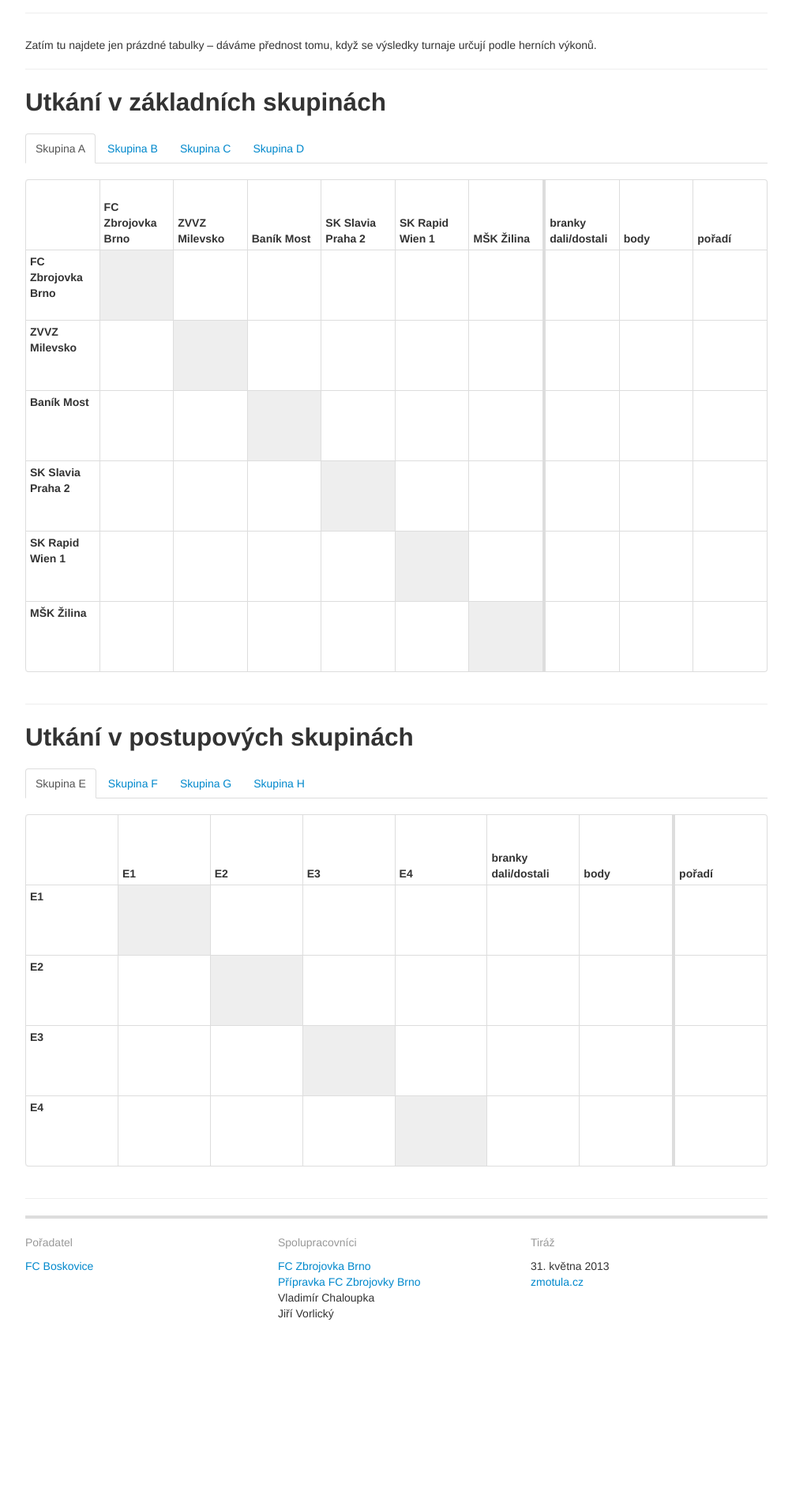
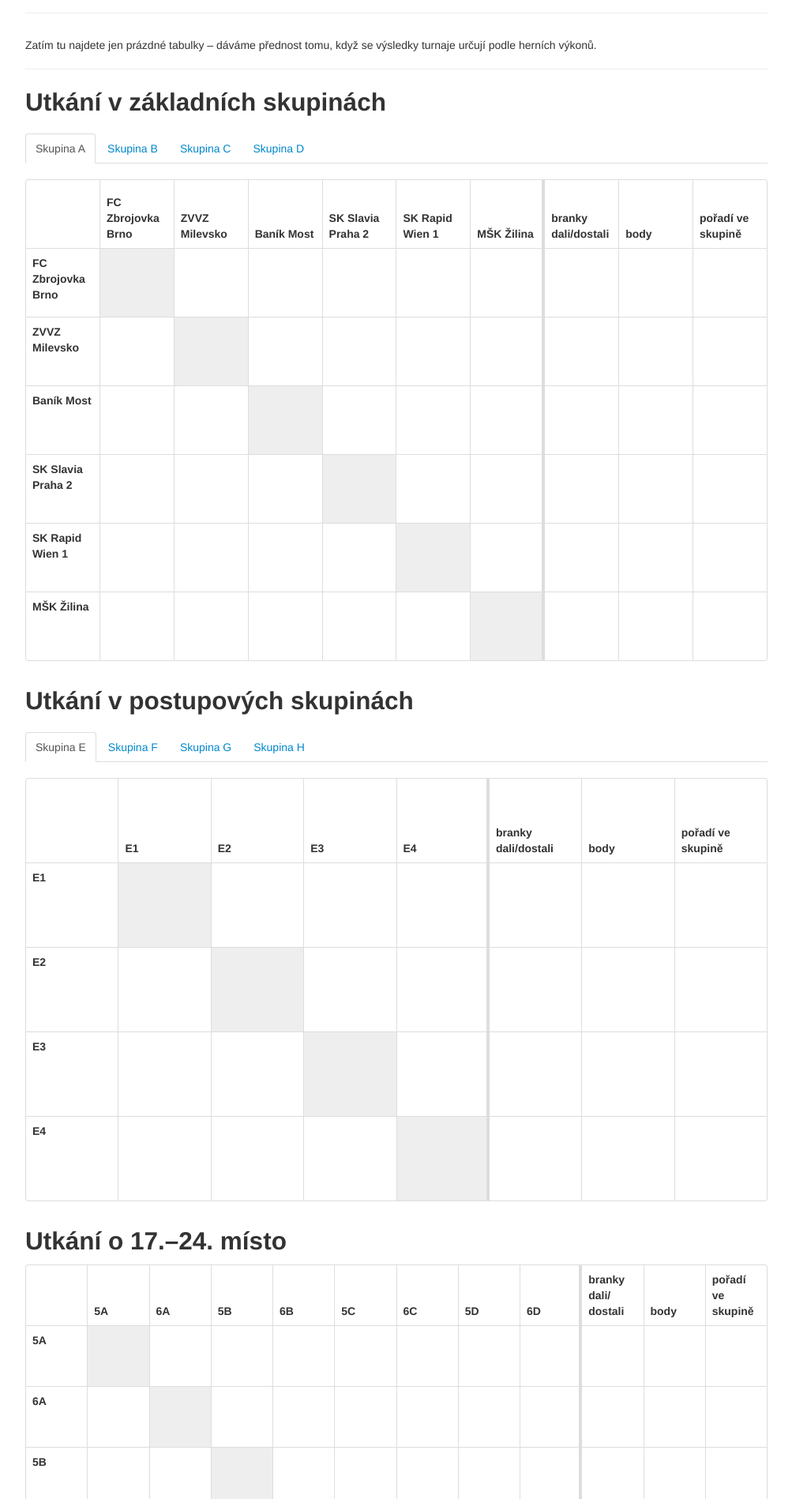
Before and after one commit to zoul/zijeme-hrou, a Jekyll site: the page built from turnaj/vysledky.html, in a window 1280 px wide. Shown: the part 451-2349 px from the top of the page at 79% size, without its empty margins (138-1141 px from the left). Built offline with Jekyll 4.4.1, drawn with Linux system fonts in a browser that asks for light colours; before the commit the page ends 2174 px from its top, so only the background shows below that; some of the changed text lies outside the part shown.

```diff
--- a/css/main.css
+++ b/css/main.css
@@ -62,18 +62,49 @@ table.vysledky {
     table-layout: fixed;
 }
 
-.vysledky td, .vysledky th {
-    width: 80px;
-    height: 80px;
-}
-
 .vysledky .dud {
     background: #eeeeee;
 }
 
-.vysledky td:nth-child(7),
-.vysledky th:nth-child(7) {
+.vysledky-zaklad td:nth-child(7),
+.vysledky-zaklad th:nth-child(7),
+.vysledky-postup td:nth-child(5),
+.vysledky-postup th:nth-child(5),
+.vysledky-baraz  td:nth-child(9),
+.vysledky-baraz  th:nth-child(9) {
     border-right: 3px solid #dddddd;
+}
+
+.vysledky td {
+    position: relative;
+    vertical-align: middle;
+    text-align: center;
+    height: 60px;
+}
+
+.vysledky-zaklad td,
+.vysledky-zaklad th {
+    height: 70px;
+}
+
+.vysledky-postup td,
+.vysledky-postup th {
+    height: 90px;
+}
+
+.match-no-long {
+    color: gray;
+    position: relative;
+    font-size: 80%;
+    top: -0.5em;
+}
+
+.match-no {
+    position: absolute;
+    font-size: 80%;
+    color: gray;
+    left: 2px;
+    top: 0px;
 }
 
 /* Partneri */
--- a/turnaj/vysledky.html
+++ b/turnaj/vysledky.html
@@ -2,12 +2,14 @@
 layout: main
 title: Výsledky
 ---
-<div class="page-header">
-    <h1>Výsledky turnaje</h1>
+<div class="no-print">
+    <div class="page-header">
+        <h1>Výsledky turnaje</h1>
+    </div>
+    <p>Zatím tu najdete jen prázdné tabulky – dáváme přednost tomu, když se
+    výsledky turnaje určují podle herních výkonů.</p>
+    <hr>
 </div>
-<p>Zatím tu najdete jen prázdné tabulky – dáváme přednost tomu, když se
-výsledky turnaje určují podle herních výkonů.</p>
-<hr>
 
 <h2>Utkání v základních skupinách</h2>
 <div class="tabbable">
@@ -21,7 +23,7 @@ výsledky turnaje určují podle herních výkonů.</p>
     <!-- Skupina A -->
     <h3 class="print-only">Skupina A</h3>
     <div class="tab-pane active" id="tabA1">
-        <table class="table vysledky table-bordered table-condensed">
+        <table class="table vysledky vysledky-zaklad table-bordered">
             <thead>
                 <tr>
                     <th></th>
@@ -33,7 +35,7 @@ výsledky turnaje určují podle herních výkonů.</p>
                     <th>MŠK Žilina</th>
                     <th>branky dali/dostali</th>
                     <th>body</th>
-                    <th>pořadí</th>
+                    <th>pořadí ve skupině</th>
                 </tr>
             </thead>
             <tbody>
@@ -115,7 +117,7 @@ výsledky turnaje určují podle herních výkonů.</p>
     <!-- Skupina B -->
     <h3 class="print-only">Skupina B</h3>
     <div class="tab-pane" id="tabA2">
-        <table class="table vysledky table-bordered table-condensed">
+        <table class="table vysledky vysledky-zaklad table-bordered">
             <thead>
                 <tr>
                     <th></th>
@@ -127,7 +129,7 @@ výsledky turnaje určují podle herních výkonů.</p>
                     <th>Sparta Brno</th>
                     <th>branky dali/dostali</th>
                     <th>body</th>
-                    <th>pořadí</th>
+                    <th>pořadí ve skupině</th>
                 </tr>
             </thead>
             <tbody>
@@ -209,7 +211,7 @@ výsledky turnaje určují podle herních výkonů.</p>
     <!-- Skupina C -->
     <h3 class="print-only">Skupina C</h3>
     <div class="tab-pane" id="tabA3">
-        <table class="table vysledky table-bordered table-condensed">
+        <table class="table vysledky vysledky-zaklad table-bordered">
             <thead>
                 <tr>
                     <th></th>
@@ -221,7 +223,7 @@ výsledky turnaje určují podle herních výkonů.</p>
                     <th>Slovan Bratislava</th>
                     <th>branky dali/dostali</th>
                     <th>body</th>
-                    <th>pořadí</th>
+                    <th>pořadí ve skupině</th>
                 </tr>
             </thead>
             <tbody>
@@ -303,7 +305,7 @@ výsledky turnaje určují podle herních výkonů.</p>
     <!-- Skupina D -->
     <h3 class="print-only">Skupina D</h3>
     <div class="tab-pane" id="tabA4">
-        <table class="table vysledky table-bordered table-condensed">
+        <table class="table vysledky vysledky-zaklad table-bordered">
             <thead>
                 <tr>
                     <th></th>
@@ -315,7 +317,7 @@ výsledky turnaje určují podle herních výkonů.</p>
                     <th>Kuřim</th>
                     <th>branky dali/dostali</th>
                     <th>body</th>
-                    <th>pořadí</th>
+                    <th>pořadí ve skupině</th>
                 </tr>
             </thead>
             <tbody>
@@ -395,7 +397,7 @@ výsledky turnaje určují podle herních výkonů.</p>
         </table>
     </div>
 </div>
-<hr>
+<hr class="page-break print-only">
 
 <h2>Utkání v postupových skupinách</h2>
 <div class="tabbable">
@@ -409,7 +411,7 @@ výsledky turnaje určují podle herních výkonů.</p>
     <!-- Skupina E -->
     <h3 class="print-only">Skupina E</h3>
     <div class="tab-pane active" id="tabB1">
-        <table class="table vysledky table-bordered table-condensed">
+        <table class="table vysledky vysledky-postup table-bordered">
             <thead>
                 <tr>
                     <th></th>
@@ -419,7 +421,7 @@ výsledky turnaje určují podle herních výkonů.</p>
                     <th>E4</th>
                     <th>branky dali/dostali</th>
                     <th>body</th>
-                    <th>pořadí</th>
+                    <th>pořadí ve skupině</th>
                 </tr>
             </thead>
             <tbody>
@@ -466,53 +468,25 @@ výsledky turnaje určují podle herních výkonů.</p>
             </tbody>
         </table>
     </div>
-    <!-- Skupina B -->
-    <h3 class="print-only">Skupina B</h3>
-    <div class="tab-pane" id="tabA2">
-        <table class="table vysledky table-bordered table-condensed">
+    <!-- Skupina F -->
+    <h3 class="print-only">Skupina F</h3>
+    <div class="tab-pane" id="tabB2">
+        <table class="table vysledky vysledky-postup table-bordered">
             <thead>
                 <tr>
                     <th></th>
-                    <th>SK Slavia Praha 1</th>
-                    <th>FC Dukla Praha</th>
-                    <th>Ružomberok</th>
-                    <th>Skalica</th>
-                    <th>FC Hradec Králové</th>
-                    <th>Sparta Brno</th>
+                    <th>F1</th>
+                    <th>F2</th>
+                    <th>F3</th>
+                    <th>F4</th>
                     <th>branky dali/dostali</th>
                     <th>body</th>
-                    <th>pořadí</th>
+                    <th>pořadí ve skupině</th>
                 </tr>
             </thead>
             <tbody>
                 <tr>
-                    <th>SK Slavia Praha 1</th>
-                    <td class="dud"></td>
-                    <td></td>
-                    <td></td>
-                    <td></td>
-                    <td></td>
-                    <td></td>
-                    <td></td>
-                    <td></td>
-                    <td></td>
-                </tr>
-                <tr>
-                    <th>FC Dukla Praha</th>
-                    <td></td>
-                    <td class="dud"></td>
-                    <td></td>
-                    <td></td>
-                    <td></td>
-                    <td></td>
-                    <td></td>
-                    <td></td>
-                    <td></td>
-                </tr>
-                <tr>
-                    <th>Ružomberok</th>
-                    <td></td>
-                    <td></td>
+                    <th>F1</th>
                     <td class="dud"></td>
                     <td></td>
                     <td></td>
@@ -522,9 +496,7 @@ výsledky turnaje určují podle herních výkonů.</p>
                     <td></td>
                 </tr>
                 <tr>
-                    <th>Skalica</th>
-                    <td></td>
-                    <td></td>
+                    <th>F2</th>
                     <td></td>
                     <td class="dud"></td>
                     <td></td>
@@ -534,9 +506,7 @@ výsledky turnaje určují podle herních výkonů.</p>
                     <td></td>
                 </tr>
                 <tr>
-                    <th>FC Hradec Králové</th>
-                    <td></td>
-                    <td></td>
+                    <th>F3</th>
                     <td></td>
                     <td></td>
                     <td class="dud"></td>
@@ -546,9 +516,7 @@ výsledky turnaje určují podle herních výkonů.</p>
                     <td></td>
                 </tr>
                 <tr>
-                    <th>Sparta Brno</th>
-                    <td></td>
-                    <td></td>
+                    <th>F4</th>
                     <td></td>
                     <td></td>
                     <td></td>
@@ -560,53 +528,25 @@ výsledky turnaje určují podle herních výkonů.</p>
             </tbody>
         </table>
     </div>
-    <!-- Skupina C -->
-    <h3 class="print-only">Skupina C</h3>
-    <div class="tab-pane" id="tabA3">
-        <table class="table vysledky table-bordered table-condensed">
+    <!-- Skupina G -->
+    <h3 class="print-only">Skupina G</h3>
+    <div class="tab-pane" id="tabB3">
+        <table class="table vysledky vysledky-postup table-bordered">
             <thead>
                 <tr>
                     <th></th>
-                    <th>Bohemians Praha 1905 2</th>
-                    <th>SK Rapid Wien 2</th>
-                    <th>FK Mladá Boleslav</th>
-                    <th>Viktoria Žižkov</th>
-                    <th>FC Boskovice</th>
-                    <th>Slovan Bratislava</th>
+                    <th>G1</th>
+                    <th>G2</th>
+                    <th>G3</th>
+                    <th>G4</th>
                     <th>branky dali/dostali</th>
                     <th>body</th>
-                    <th>pořadí</th>
+                    <th>pořadí ve skupině</th>
                 </tr>
             </thead>
             <tbody>
                 <tr>
-                    <th>Bohemians Praha 1905 2</th>
-                    <td class="dud"></td>
-                    <td></td>
-                    <td></td>
-                    <td></td>
-                    <td></td>
-                    <td></td>
-                    <td></td>
-                    <td></td>
-                    <td></td>
-                </tr>
-                <tr>
-                    <th>SK Rapid Wien 2</th>
-                    <td></td>
-                    <td class="dud"></td>
-                    <td></td>
-                    <td></td>
-                    <td></td>
-                    <td></td>
-                    <td></td>
-                    <td></td>
-                    <td></td>
-                </tr>
-                <tr>
-                    <th>FK Mladá Boleslav</th>
-                    <td></td>
-                    <td></td>
+                    <th>G1</th>
                     <td class="dud"></td>
                     <td></td>
                     <td></td>
@@ -616,9 +556,7 @@ výsledky turnaje určují podle herních výkonů.</p>
                     <td></td>
                 </tr>
                 <tr>
-                    <th>Viktoria Žižkov</th>
-                    <td></td>
-                    <td></td>
+                    <th>G2</th>
                     <td></td>
                     <td class="dud"></td>
                     <td></td>
@@ -628,9 +566,7 @@ výsledky turnaje určují podle herních výkonů.</p>
                     <td></td>
                 </tr>
                 <tr>
-                    <th>FC Boskovice</th>
-                    <td></td>
-                    <td></td>
+                    <th>G3</th>
                     <td></td>
                     <td></td>
                     <td class="dud"></td>
@@ -640,9 +576,7 @@ výsledky turnaje určují podle herních výkonů.</p>
                     <td></td>
                 </tr>
                 <tr>
-                    <th>Slovan Bratislava</th>
-                    <td></td>
-                    <td></td>
+                    <th>G4</th>
                     <td></td>
                     <td></td>
                     <td></td>
@@ -654,53 +588,25 @@ výsledky turnaje určují podle herních výkonů.</p>
             </tbody>
         </table>
     </div>
-    <!-- Skupina D -->
-    <h3 class="print-only">Skupina D</h3>
-    <div class="tab-pane" id="tabA4">
-        <table class="table vysledky table-bordered table-condensed">
+    <!-- Skupina H -->
+    <h3 class="print-only">Skupina H</h3>
+    <div class="tab-pane" id="tabB4">
+        <table class="table vysledky vysledky-postup table-bordered">
             <thead>
                 <tr>
                     <th></th>
-                    <th>Bohemians Praha 1905 1</th>
-                    <th>FC Budapešť</th>
-                    <th>FC Vysočina Jihlava</th>
-                    <th>Tesla Stropkov</th>
-                    <th>FŠ Třebíč</th>
-                    <th>Kuřim</th>
+                    <th>H1</th>
+                    <th>H2</th>
+                    <th>H3</th>
+                    <th>H4</th>
                     <th>branky dali/dostali</th>
                     <th>body</th>
-                    <th>pořadí</th>
+                    <th>pořadí ve skupině</th>
                 </tr>
             </thead>
             <tbody>
                 <tr>
-                    <th>Bohemians Praha 1905 1</th>
-                    <td class="dud"></td>
-                    <td></td>
-                    <td></td>
-                    <td></td>
-                    <td></td>
-                    <td></td>
-                    <td></td>
-                    <td></td>
-                    <td></td>
-                </tr>
-                <tr>
-                    <th>FC Budapešť</th>
-                    <td></td>
-                    <td class="dud"></td>
-                    <td></td>
-                    <td></td>
-                    <td></td>
-                    <td></td>
-                    <td></td>
-                    <td></td>
-                    <td></td>
-                </tr>
-                <tr>
-                    <th>FC Vysočina Jihlava</th>
-                    <td></td>
-                    <td></td>
+                    <th>H1</th>
                     <td class="dud"></td>
                     <td></td>
                     <td></td>
@@ -710,9 +616,7 @@ výsledky turnaje určují podle herních výkonů.</p>
                     <td></td>
                 </tr>
                 <tr>
-                    <th>Tesla Stropkov</th>
-                    <td></td>
-                    <td></td>
+                    <th>H2</th>
                     <td></td>
                     <td class="dud"></td>
                     <td></td>
@@ -722,9 +626,7 @@ výsledky turnaje určují podle herních výkonů.</p>
                     <td></td>
                 </tr>
                 <tr>
-                    <th>FŠ Třebíč</th>
-                    <td></td>
-                    <td></td>
+                    <th>H3</th>
                     <td></td>
                     <td></td>
                     <td class="dud"></td>
@@ -734,9 +636,7 @@ výsledky turnaje určují podle herních výkonů.</p>
                     <td></td>
                 </tr>
                 <tr>
-                    <th>Kuřim</th>
-                    <td></td>
-                    <td></td>
+                    <th>H4</th>
                     <td></td>
                     <td></td>
                     <td></td>
@@ -749,4 +649,310 @@ výsledky turnaje určují podle herních výkonů.</p>
         </table>
     </div>
 </div>
+<hr class="page-break print-only">
+
+<h2>Utkání o 17.–24. místo</h2>
+<table class="table table-bordered vysledky vysledky-baraz">
+    <thead>
+        <tr>
+            <th></th>
+            <th>5A</th>
+            <th>6A</th>
+            <th>5B</th>
+            <th>6B</th>
+            <th>5C</th>
+            <th>6C</th>
+            <th>5D</th>
+            <th>6D</th>
+            <th>branky dali/ dostali</th>
+            <th>body</th>
+            <th>pořadí ve skupině</th>
+        </tr>
+    </thead>
+    <tbody>
+        <tr>
+            <th>5A</th>
+            <td class="dud"></td>
+            <td></td>
+            <td></td>
+            <td></td>
+            <td></td>
+            <td></td>
+            <td></td>
+            <td></td>
+            <td></td>
+            <td></td>
+            <td></td>
+        </tr>
+        <tr>
+            <th>6A</th>
+            <td></td>
+            <td class="dud"></td>
+            <td></td>
+            <td></td>
+            <td></td>
+            <td></td>
+            <td></td>
+            <td></td>
+            <td></td>
+            <td></td>
+            <td></td>
+        </tr>
+        <tr>
+            <th>5B</th>
+            <td></td>
+            <td></td>
+            <td class="dud"></td>
+            <td></td>
+            <td></td>
+            <td></td>
+            <td></td>
+            <td></td>
+            <td></td>
+            <td></td>
+            <td></td>
+        </tr>
+        <tr>
+            <th>6B</th>
+            <td></td>
+            <td></td>
+            <td></td>
+            <td class="dud"></td>
+            <td></td>
+            <td></td>
+            <td></td>
+            <td></td>
+            <td></td>
+            <td></td>
+            <td></td>
+        </tr>
+        <tr>
+            <th>5C</th>
+            <td></td>
+            <td></td>
+            <td></td>
+            <td></td>
+            <td class="dud"></td>
+            <td></td>
+            <td></td>
+            <td></td>
+            <td></td>
+            <td></td>
+            <td></td>
+        </tr>
+        <tr>
+            <th>6C</th>
+            <td></td>
+            <td></td>
+            <td></td>
+            <td></td>
+            <td></td>
+            <td class="dud"></td>
+            <td></td>
+            <td></td>
+            <td></td>
+            <td></td>
+            <td></td>
+        </tr>
+        <tr>
+            <th>5D</th>
+            <td></td>
+            <td></td>
+            <td></td>
+            <td></td>
+            <td></td>
+            <td></td>
+            <td class="dud"></td>
+            <td></td>
+            <td></td>
+            <td></td>
+            <td></td>
+        </tr>
+        <tr>
+            <th>6D</th>
+            <td></td>
+            <td></td>
+            <td></td>
+            <td></td>
+            <td></td>
+            <td></td>
+            <td></td>
+            <td class="dud"></td>
+            <td></td>
+            <td></td>
+            <td></td>
+        </tr>
+    </tbody>
+</table>
+<hr class="page-break print-only">
+
+<h2>Utkání o 9.–16. místo</h2>
+<table class="table">
+    <tbody>
+    <tr>
+        <td rowspan="4"></td>
+        <td rowspan="2"></td>
+        <td></td>
+        <td>9</td>
+    </tr>
+    <tr>
+        <td><span class="match-no-long">#128,</span> V119–V120</td>
+        <td></td>
+    </tr>
+    <tr>
+        <td><span class="match-no-long">#119,</span> V102–V103</td>
+        <td rowspan="2"></td>
+        <td>10</td>
+    </tr>
+    <tr>
+        <td><span class="match-no-long">#120,</span> V104–V105</td>
+        <td>11</td>
+    </tr>
+    <tr>
+        <td><span class="match-no-long">#102,</span> 3E–4H</td>
+        <td rowspan="4"></td>
+        <td><span class="match-no-long">#127,</span> P119–P120</td>
+        <td></td>
+    </tr>
+    <tr>
+        <td><span class="match-no-long">#103,</span> 3F–4G</td>
+        <td rowspan="2"></td>
+        <td>12</td>
+    </tr>
+    <tr>
+        <td><span class="match-no-long">#104,</span> 4E–3H</td>
+        <td>13</td>
+    </tr>
+    <tr>
+        <td><span class="match-no-long">#105,</span> 4F–3G</td>
+        <td><span class="match-no-long">#126,</span> V117–V118</td>
+        <td></td>
+    </tr>
+    <tr>
+        <td rowspan="4"></td>
+        <td><span class="match-no-long">#117,</span> P102–P103</td>
+        <td rowspan="2"></td>
+        <td>14</td>
+    </tr>
+    <tr>
+        <td><span class="match-no-long">#118,</span> P104–P105</td>
+        <td>15</td>
+    </tr>
+    <tr>
+        <td rowspan="2"></td>
+        <td><span class="match-no-long">#125,</span> P117–P118</td>
+        <td></td>
+    </tr>
+    <tr>
+        <td></td>
+        <td>16</td>
+    </tr>
+    </tbody>
+</table>
+<hr class="page-break">
+
+<h2>Utkání o 1.–8. místo</h2>
+<table class="table">
+    <tbody>
+    <tr>
+        <td rowspan="4"></td>
+        <td rowspan="2"></td>
+        <td></td>
+        <td>1</td>
+    </tr>
+    <tr>
+        <td><span class="match-no-long">#132,</span> V123–V124</td>
+        <td></td>
+    </tr>
+    <tr>
+        <td><span class="match-no-long">#123,</span> V109–V110</td>
+        <td rowspan="2"></td>
+        <td>2</td>
+    </tr>
+    <tr>
+        <td><span class="match-no-long">#124,</span> V111–V112</td>
+        <td>3</td>
+    </tr>
+    <tr>
+        <td><span class="match-no-long">#109,</span> 1E–2H</td>
+        <td rowspan="4"></td>
+        <td><span class="match-no-long">#131,</span> P123–P124</td>
+        <td></td>
+    </tr>
+    <tr>
+        <td><span class="match-no-long">#110,</span> 1F–2G</td>
+        <td rowspan="2"></td>
+        <td>4</td>
+    </tr>
+    <tr>
+        <td><span class="match-no-long">#111,</span> 2E–1H</td>
+        <td>5</td>
+    </tr>
+    <tr>
+        <td><span class="match-no-long">#112,</span> 2F–1G</td>
+        <td><span class="match-no-long">#130,</span> V121–V122</td>
+        <td></td>
+    </tr>
+    <tr>
+        <td rowspan="4"></td>
+        <td><span class="match-no-long">#121,</span> P109–P110</td>
+        <td rowspan="2"></td>
+        <td>6</td>
+    </tr>
+    <tr>
+        <td><span class="match-no-long">#122,</span> P111–P112</td>
+        <td>7</td>
+    </tr>
+    <tr>
+        <td rowspan="2"></td>
+        <td><span class="match-no-long">#129,</span> P121–P122</td>
+        <td></td>
+    </tr>
+    <tr>
+        <td></td>
+        <td>8</td>
+    </tr>
+    </tbody>
+</table>
+<hr class="page-break">
+
+<h2>Výsledné pořadí</h2>
 <hr>
+<div class="row-fluid">
+    <div class="span4">
+        <ol>
+            <li></li>
+            <li></li>
+            <li></li>
+            <li></li>
+            <li></li>
+            <li></li>
+            <li></li>
+            <li></li>
+        </ol>
+    </div>
+    <div class="span4">
+        <ol start="9">
+            <li></li>
+            <li></li>
+            <li></li>
+            <li></li>
+            <li></li>
+            <li></li>
+            <li></li>
+            <li></li>
+        </ol>
+    </div>
+    <div class="span4">
+        <ol start="17">
+            <li></li>
+            <li></li>
+            <li></li>
+            <li></li>
+            <li></li>
+            <li></li>
+            <li></li>
+            <li></li>
+        </ol>
+    </div>
+</div>
```
